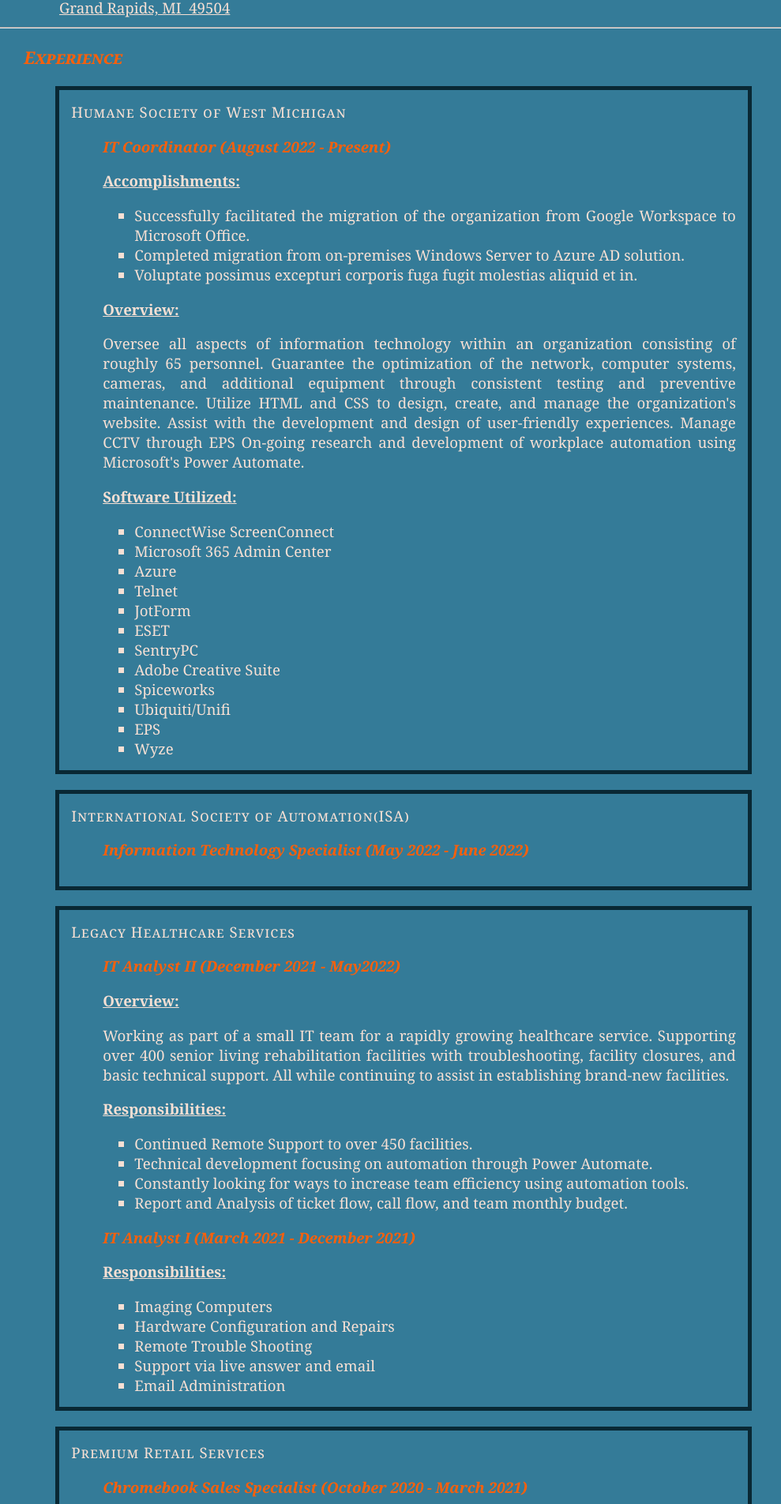
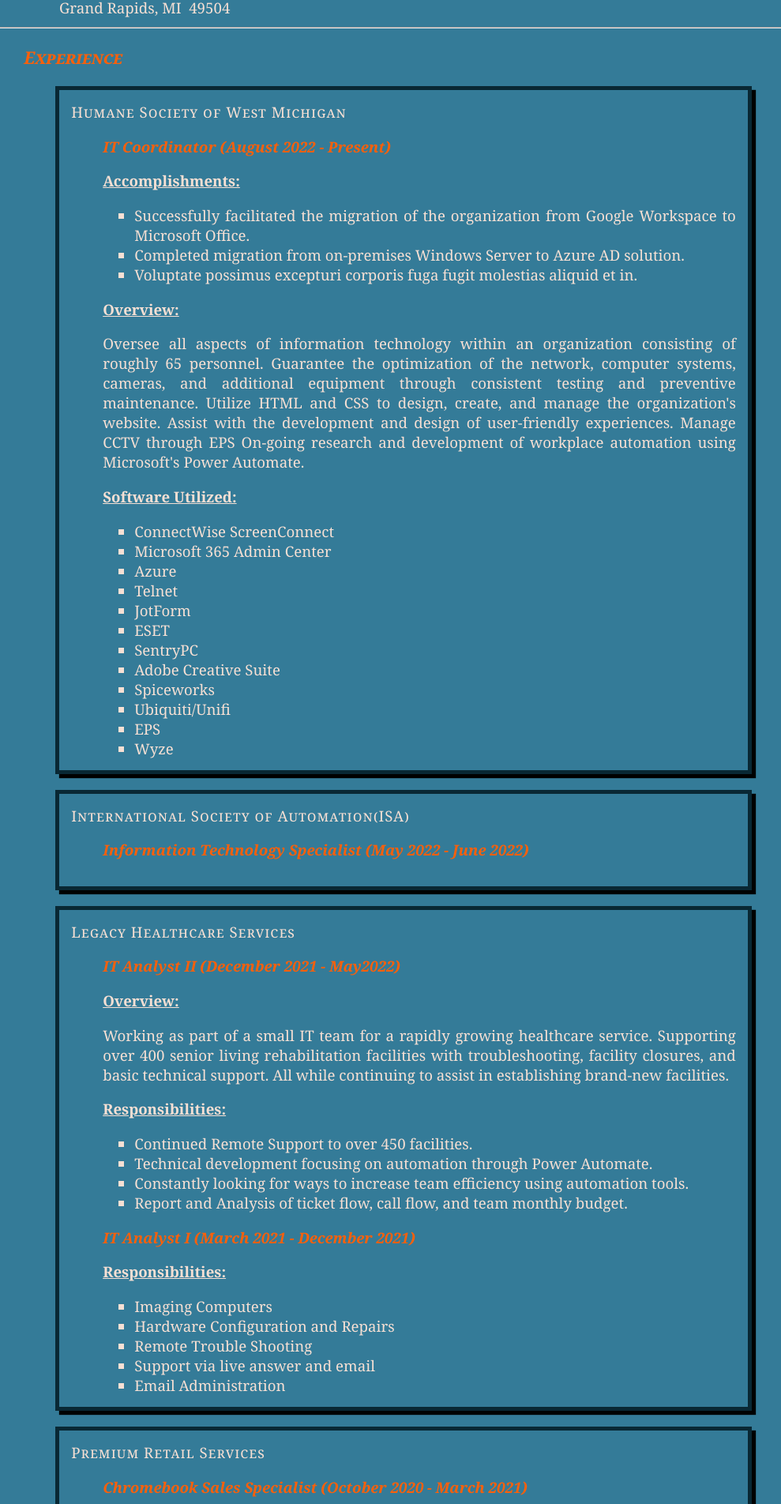
Before and after one commit to curtpow/curtpow.github.io, a plain HTML site: page index.html in a window 1280 px wide. Shown: the part 496-2400 px from the top of the page at 79% size, without its empty margins (149-1138 px from the left). Drawn offline with Linux system fonts and the light colour scheme.

Commit message:
added text and box shadows. added links to employers

```diff
--- a/index.html
+++ b/index.html
@@ -40,7 +40,7 @@
         <h3 class="sectionHeader">Experience</h3>
         <ul>
             <div class="employment">
-            <li class="employerName">Humane Society of West Michigan</li>
+            <a href="https://wwww.hswestmi.org/"><li class="employerName">Humane Society of West Michigan</li></a>
                 <ul>
                     <p class="positionTitle">IT Coordinator (August 2022 - Present)</p>
                     </p>
@@ -77,13 +77,13 @@
 
             </div>
             <div class="employment">
-            <li class="employerName">International Society of Automation(ISA)</li>
+            <a href="https://www.isa.org/"><li class="employerName">International Society of Automation(ISA)</li></a>
                 <ul>
                     <p class="positionTitle">Information Technology Specialist (May 2022 - June 2022)</p>
                 </ul>
             </div>
             <div class="employment">
-            <li class="employerName">Legacy Healthcare Services</li>
+                <a href="https://www.legacyinc.com/"><li class="employerName">Legacy Healthcare Services</li></a>
                 <ul>
                     <p class="positionTitle">IT Analyst II (December 2021 - May2022)</p>
                     <p class="overview">Overview:</p>
@@ -109,7 +109,7 @@
                 </ul>
             </div>
             <div class="employment">
-            <li class="employerName">Premium Retail Services</li>
+            <a href="https://premiumretail.com/"><li class="employerName">Premium Retail Services</li></a>
                 <ul>
                     <p class="positionTitle">Chromebook Sales Specialist (October 2020 - March 2021)</p>
                     <p class="overview">Overview:</p>
--- a/master.css
+++ b/master.css
@@ -45,14 +45,20 @@ section {
 
 a:link {
     color: var(--color1);
+    text-decoration: none;
 }
 
 a:hover {
     color: var(--color2);
+    text-shadow: 2px 2px 1px var(--color5);
 }
 
 a:visited {
-    color: var(--color5);
+    color: var(--color1);
+}
+
+a:hover ~ a:visited {
+    color: var(--color2);
 }
 
 #skillsList {
@@ -136,6 +142,7 @@ a:visited {
     padding: 15px 15px;
     margin: 20px 0px;
     text-align: justify;
+    box-shadow: 5px 5px 1px black;
 }
 
 #contactInfo {
```
